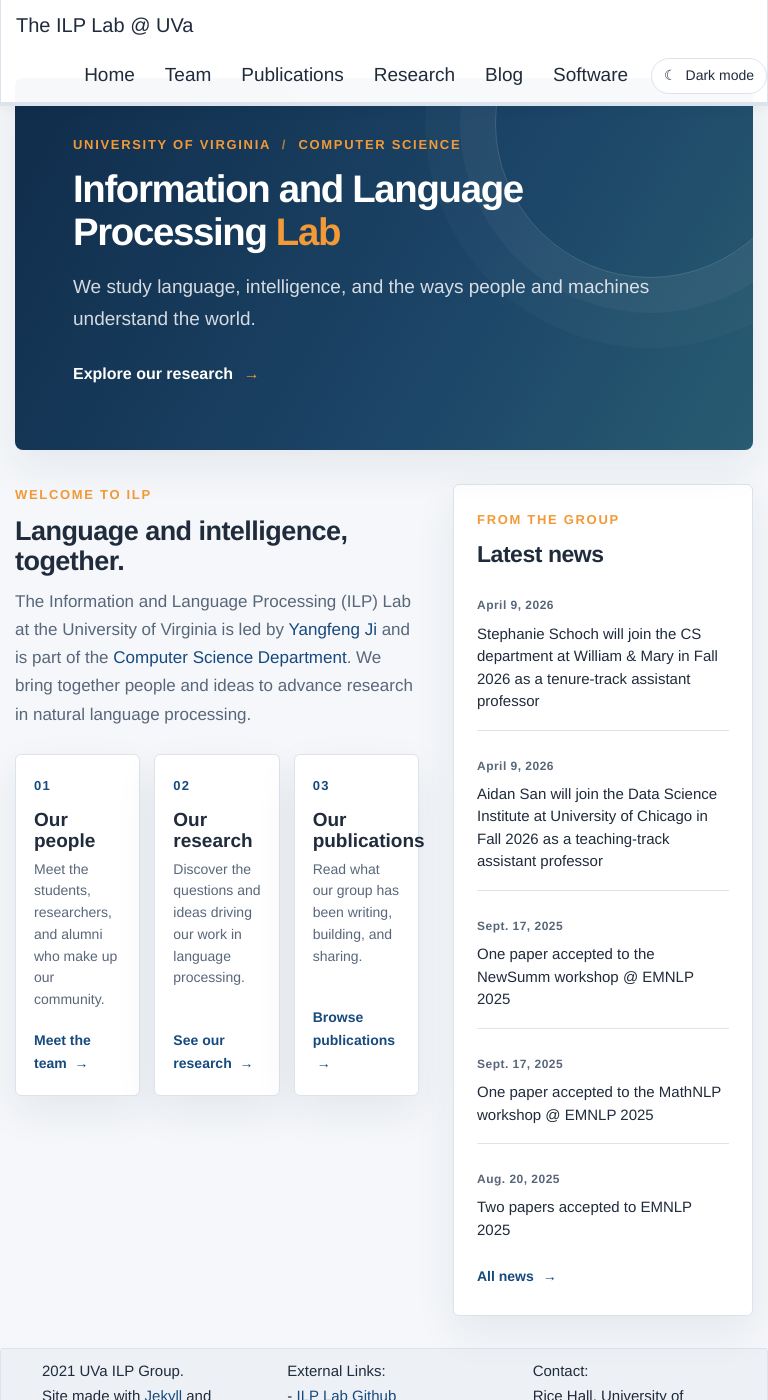
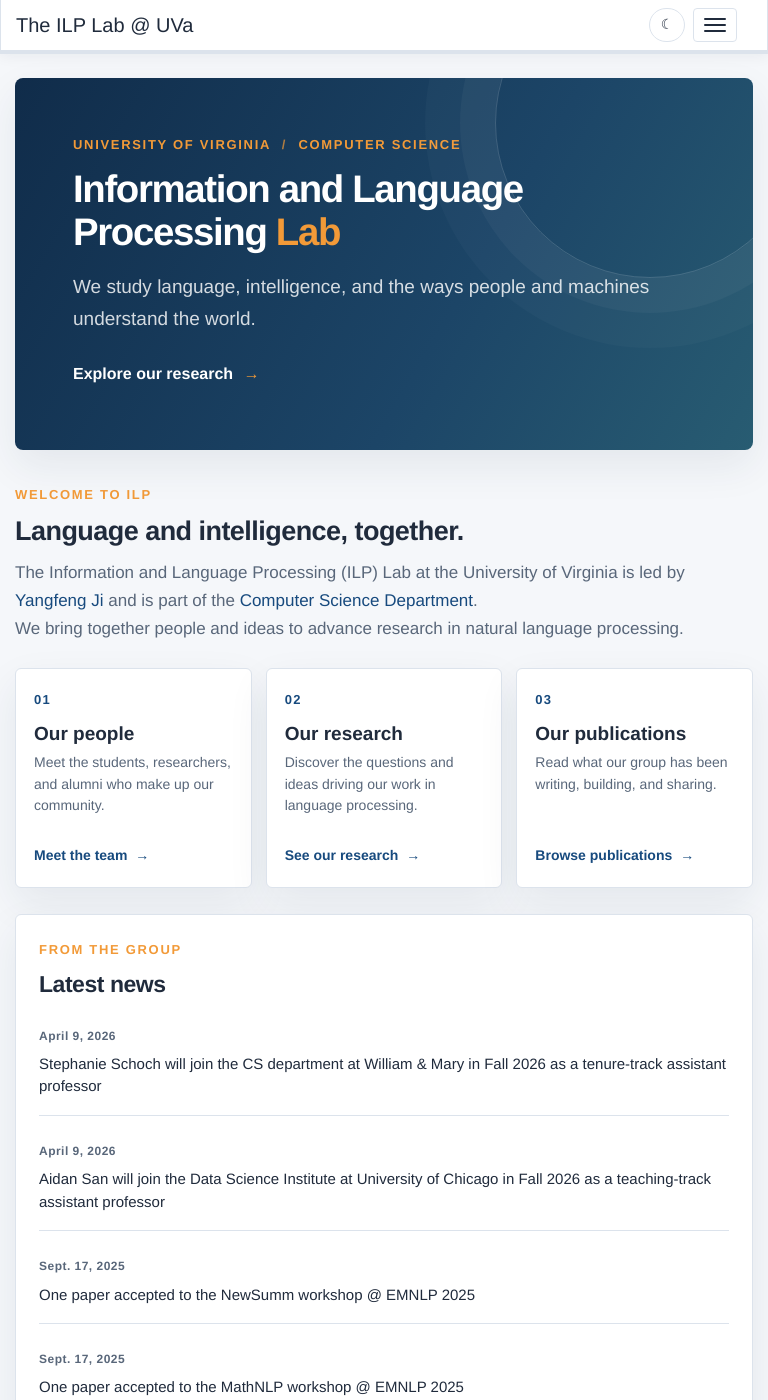
Before and after one commit to uvanlp/uvanlp.github.io, a Jekyll site: the page built from _pages/home.md, in a window 768 px wide and 1400 px high. Built offline with Jekyll 4.4.1, drawn with Linux system fonts in a browser that asks for light colours; nearby versions of some CDN libraries.

Commit message:
Update the configuration and fix the bugs

```diff
--- a/_includes/head.html
+++ b/_includes/head.html
@@ -6,9 +6,15 @@
   <meta name="description" content="{% if page.excerpt %}{{ page.excerpt | strip_html | strip_newlines | truncate: 160 }}{% else %}{{ site.description }}{% endif %}">
   <script>
     (function () {
-      var savedTheme = localStorage.getItem('ilp-theme');
+      var savedTheme = null;
+      try {
+        savedTheme = localStorage.getItem('ilp-theme');
+      } catch (error) {
+        console.warn('Theme preference could not be read from local storage.', error);
+      }
       var prefersDark = window.matchMedia && window.matchMedia('(prefers-color-scheme: dark)').matches;
-      document.documentElement.dataset.theme = savedTheme || (prefersDark ? 'dark' : 'light');
+      var theme = savedTheme === 'dark' || savedTheme === 'light' ? savedTheme : (prefersDark ? 'dark' : 'light');
+      document.documentElement.dataset.theme = theme;
     })();
   </script>
   <link rel="stylesheet" href="{{ "/css/main.css" | prepend: site.baseurl | prepend: site.url}}">
--- a/_includes/header.html
+++ b/_includes/header.html
@@ -8,6 +8,10 @@
 	<span class="icon-bar"></span>
       </button>
       <a class="navbar-brand" href="{{ site.url }}{{ site.baseurl }}/">The ILP Lab @ UVa</a>
+      <button class="theme-toggle" type="button" data-theme-toggle aria-pressed="false" aria-label="Switch to dark theme" title="Switch to dark theme">
+	<span aria-hidden="true" data-theme-icon>☾</span>
+	<span class="sr-only" data-theme-label>Dark mode</span>
+      </button>
     </div>
     <div class="collapse navbar-collapse" id="navbar-collapse-1">
       <ul class="nav navbar-nav navbar-right">
@@ -19,12 +23,6 @@
 	<!-- <li><a href="{{ site.url }}{{ site.baseurl }}/pictures">(Pics)</a></li> -->
 	<li><a href="{{ site.url }}{{ site.baseurl }}/blog">Blog</a></li>
 	<li><a href="{{ site.url }}{{ site.baseurl }}/software">Software</a></li>
-	<li>
-	  <button class="theme-toggle" type="button" data-theme-toggle aria-pressed="false" aria-label="Switch to dark theme">
-	    <span aria-hidden="true" data-theme-icon>☾</span>
-	    <span data-theme-label>Dark mode</span>
-	  </button>
-	</li>
       </ul>
     </div>
   </div>
--- a/_pages/home.md
+++ b/_pages/home.md
@@ -6,4 +6,6 @@ sitemap: false
 permalink: /
 ---
 
-The Information and Language Processing (ILP) Lab at the University of Virginia is led by [Yangfeng Ji](https://yangfengji.net) and is part of the [Computer Science Department](https://engineering.virginia.edu/departments/computer-science). We bring together people and ideas to advance research in natural language processing.
+The Information and Language Processing (ILP) Lab at the University of Virginia is led by [Yangfeng Ji](https://yangfengji.net) and is part of the [Computer Science Department](https://engineering.virginia.edu/departments/computer-science).
+
+We bring together people and ideas to advance research in natural language processing.
--- a/css/main.scss
+++ b/css/main.scss
@@ -75,8 +75,11 @@ h1, h2, h3, h4, h5, h6 { color: var(--text); }
 .navbar-default .navbar-toggle:focus { background-color: var(--surface-muted); }
 .navbar-default .navbar-collapse { border-color: var(--border); }
 .theme-toggle {
-    margin: 8px 0 8px 8px;
-    padding: 7px 12px;
+    float: right;
+    width: 36px;
+    height: 34px;
+    margin: 8px 8px 8px 0;
+    padding: 6px;
     border: 1px solid var(--border);
     border-radius: 20px;
     color: var(--text);
@@ -88,7 +91,17 @@ h1, h2, h3, h4, h5, h6 { color: var(--text); }
     border-color: var(--link);
     color: var(--link-hover);
 }
-.theme-toggle [data-theme-icon] { margin-right: 5px; }
+.theme-toggle [data-theme-icon] { margin-right: 0; }
+
+@media (min-width: 768px) and (max-width: 950px) {
+    .navbar-header { float: none; }
+    .navbar-toggle { display: block; }
+    .navbar-collapse.collapse { display: none !important; }
+    .navbar-collapse.collapse.in { display: block !important; }
+    .navbar-nav { float: none !important; margin: 7.5px -15px; }
+    .navbar-nav > li { float: none; }
+    .navbar-nav > li > a { padding-top: 10px; padding-bottom: 10px; }
+}
 
 .panel, .well, .thumbnail {
     color: var(--text);
@@ -233,7 +246,10 @@ pre, code { color: var(--text); background-color: var(--surface-muted); border-c
     .home-content { grid-template-columns: 1fr; gap: 26px; }
     .home-cards { grid-template-columns: 1fr; }
     .home-card { min-height: 0; }
-    .navbar-nav .theme-toggle { margin: 8px 15px 12px; }
+}
+
+@media (min-width: 768px) and (max-width: 900px) {
+    .home-content { grid-template-columns: 1fr; gap: 26px; }
 }
 
 figcaption {
--- a/js/theme.js
+++ b/js/theme.js
@@ -12,6 +12,7 @@
     var isDark = theme === 'dark';
     themeToggle.setAttribute('aria-pressed', String(isDark));
     themeToggle.setAttribute('aria-label', 'Switch to ' + (isDark ? 'light' : 'dark') + ' theme');
+    themeToggle.setAttribute('title', 'Switch to ' + (isDark ? 'light' : 'dark') + ' theme');
     themeIcon.textContent = isDark ? '☀' : '☾';
     themeLabel.textContent = isDark ? 'Light mode' : 'Dark mode';
   }
@@ -21,6 +22,10 @@
   themeToggle.addEventListener('click', function () {
     var nextTheme = document.documentElement.dataset.theme === 'dark' ? 'light' : 'dark';
     applyTheme(nextTheme);
-    localStorage.setItem('ilp-theme', nextTheme);
+    try {
+      localStorage.setItem('ilp-theme', nextTheme);
+    } catch (error) {
+      console.warn('Theme preference could not be saved to local storage.', error);
+    }
   });
 })();
```
